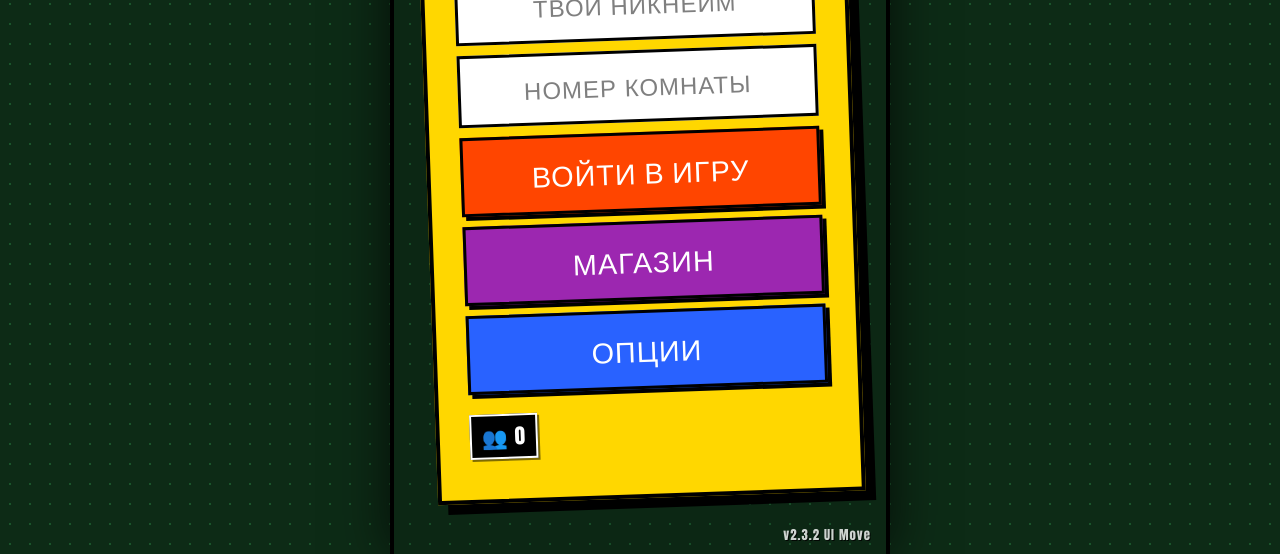
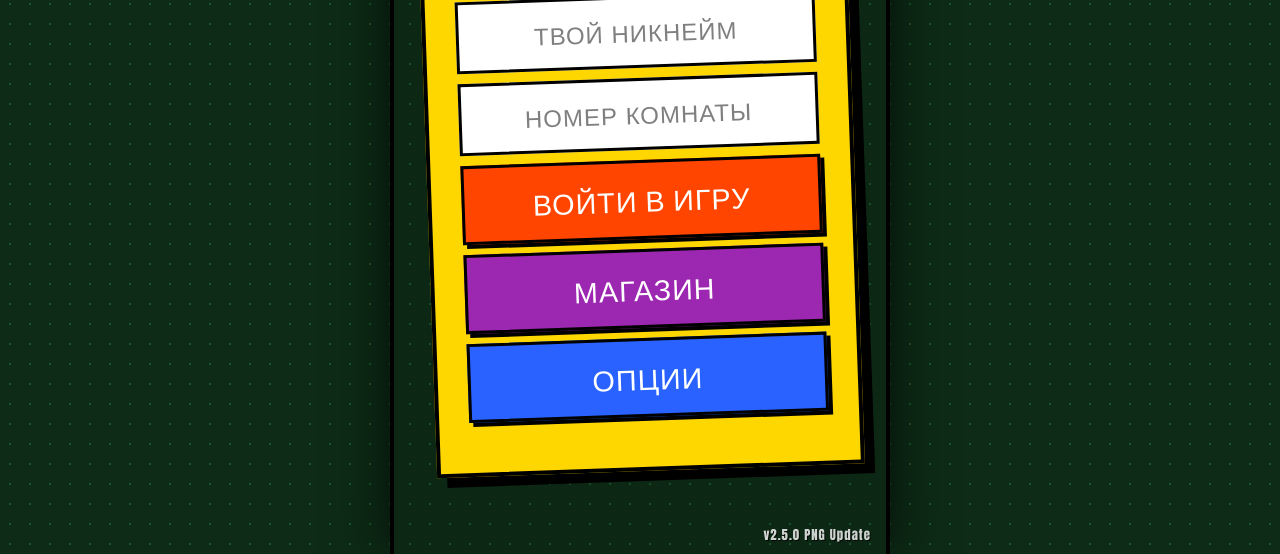
Before and after one commit to Eckanom/memology-game, a website: page public/index.html in a window 1280 px wide. Shown: the part 246-800 px from the top of the page. Drawn offline with nearby package versions, Linux system fonts and the light colour scheme; no server answers; a web font is replaced by a local one.

Commit message:
Update index.html

```diff
--- a/public/index.html
+++ b/public/index.html
@@ -34,22 +34,8 @@
                     <button class="retro-btn btn-shop" onclick="openShop()">МАГАЗИН</button>
                     <button class="retro-btn btn-options" onclick="openSettings()">ОПЦИИ</button>
                 </div>
-
-                <div id="menu-player-count" style="
-                    background: black;
-                    color: white;
-                    padding: 5px 10px;
-                    font-size: 1.3rem;
-                    border: 2px solid white;
-                    align-self: flex-start; /* Прижать влево */
-                    margin-top: -10px; /* Чуть подтянуть вверх к кнопкам */
-                    box-shadow: 2px 2px 0 0 rgba(0,0,0,0.5);
-                ">
-                    👥 <span id="online-count">0</span>
-                </div>
-
             </div>
-            <div class="version-tag">v2.3.2 UI Move</div>
+            <div class="version-tag">v2.5.0 PNG Update</div>
         </div>
 
         <div id="lobby-screen" class="screen">
@@ -149,7 +135,13 @@
 
         <div id="settings-modal" class="modal-overlay" style="display: none;">
             <div class="modal-card">
-                <h2>ОПЦИИ</h2> <button class="retro-btn btn-shop" onclick="openShop()" style="margin-bottom:15px;">МАГАЗИН КАРТ</button> <button class="retro-btn btn-blue" onclick="testSound()" style="margin-bottom:15px;">ПРОВЕРИТЬ ЗВУК</button> <div class="setting-item">
+                <h2>ОПЦИИ</h2>
+
+                <button class="retro-btn btn-shop" onclick="openShop()" style="margin-bottom:15px;">МАГАЗИН КАРТ</button>
+
+                <button class="retro-btn btn-blue" onclick="testSound()" style="margin-bottom:15px;">ПРОВЕРИТЬ ЗВУК</button>
+
+                <div class="setting-item">
                     <label>ГРОМКОСТЬ: <span id="volume-value">5</span></label>
                     <input type="range" id="volume-slider" min="0" max="10" value="5" oninput="updateVolume(this.value)">
                 </div>
```
